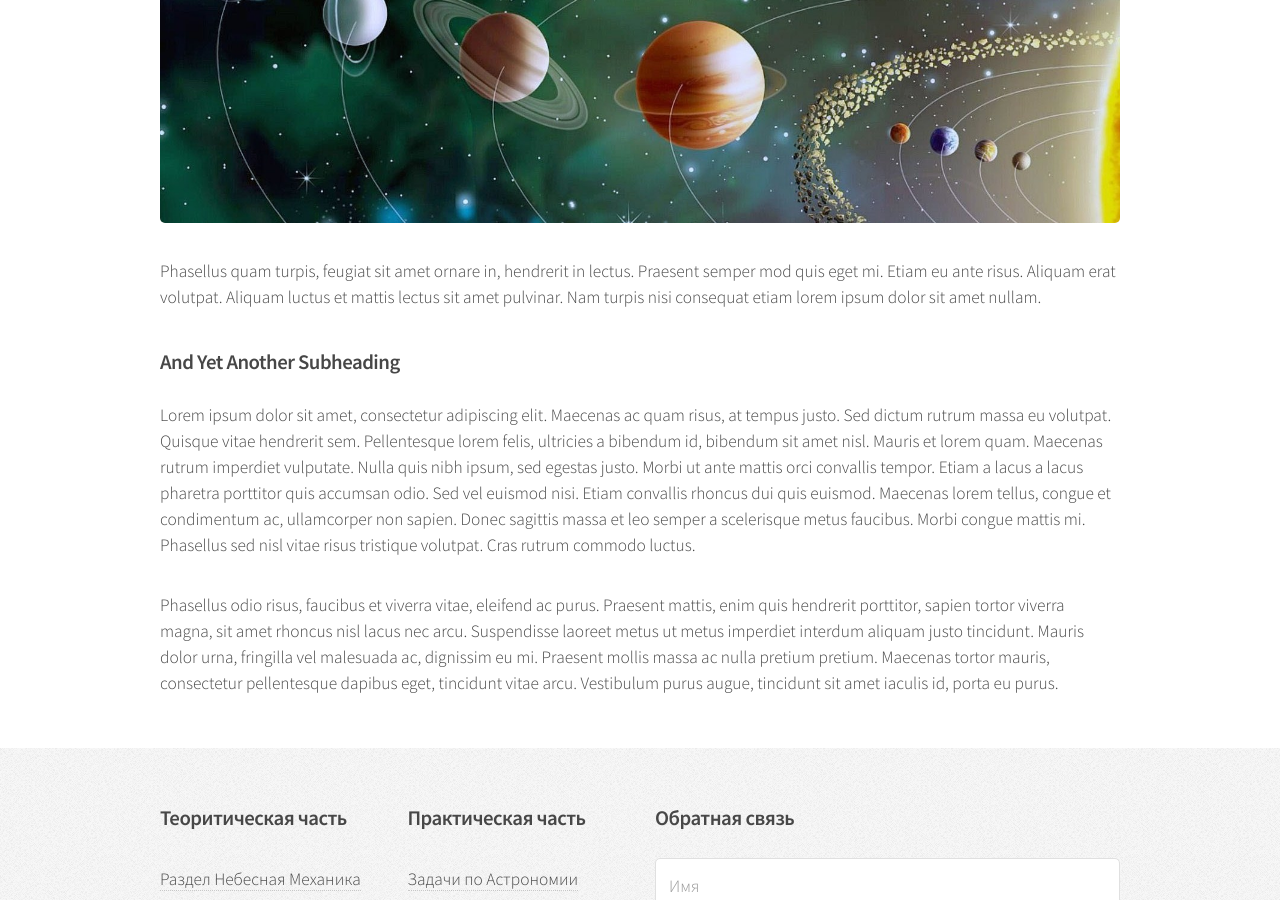
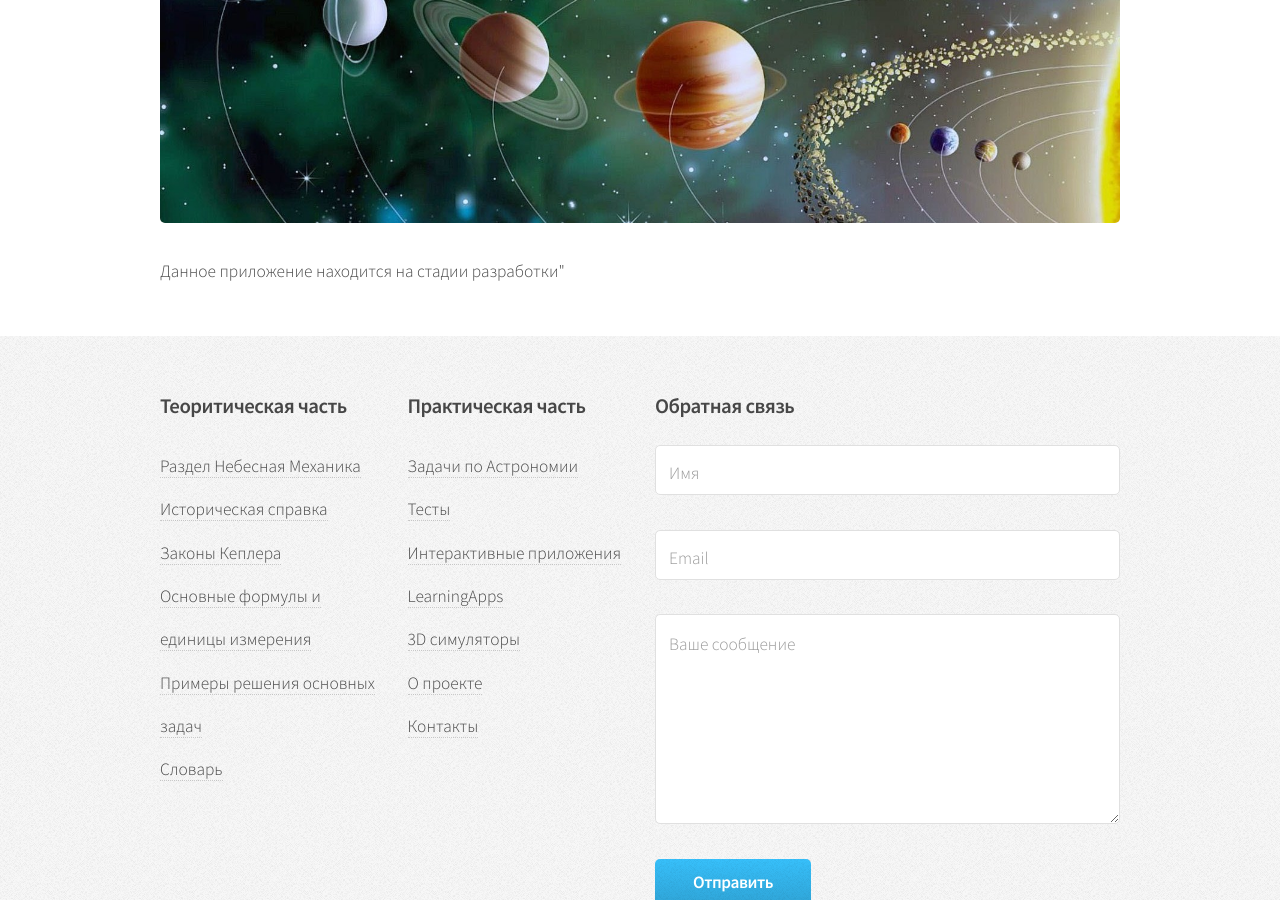
Before and after one commit to VlPop/VlPop.github.io, a Jekyll site: the page built from 3D_simulator.html, in a window 1280 px wide and 900 px high, scrolled down 437 px. Built offline with Jekyll 4.4.1, drawn with Linux system fonts in a browser that asks for light colours.

Commit message:
Update 3D_simulator.html

```diff
--- a/3D_simulator.html
+++ b/3D_simulator.html
@@ -18,27 +18,9 @@ layout: default
 
 						<span class="image featured"><img src="{{ site.baseurl }}/assets/images/banner.jpg" alt="" /></span>
 
-						<p>Phasellus quam turpis, feugiat sit amet ornare in, hendrerit in lectus.
-						Praesent semper mod quis eget mi. Etiam eu ante risus. Aliquam erat volutpat.
-						Aliquam luctus et mattis lectus sit amet pulvinar. Nam turpis nisi
-						consequat etiam lorem ipsum dolor sit amet nullam.</p>
+						<p>Данное приложение находится на стадии разработки"</p>
 
-						<h3>And Yet Another Subheading</h3>
-						<p>Lorem ipsum dolor sit amet, consectetur adipiscing elit. Maecenas ac quam risus, at tempus
-						justo. Sed dictum rutrum massa eu volutpat. Quisque vitae hendrerit sem. Pellentesque lorem felis,
-						ultricies a bibendum id, bibendum sit amet nisl. Mauris et lorem quam. Maecenas rutrum imperdiet
-						vulputate. Nulla quis nibh ipsum, sed egestas justo. Morbi ut ante mattis orci convallis tempor.
-						Etiam a lacus a lacus pharetra porttitor quis accumsan odio. Sed vel euismod nisi. Etiam convallis
-						rhoncus dui quis euismod. Maecenas lorem tellus, congue et condimentum ac, ullamcorper non sapien.
-						Donec sagittis massa et leo semper a scelerisque metus faucibus. Morbi congue mattis mi.
-						Phasellus sed nisl vitae risus tristique volutpat. Cras rutrum commodo luctus.</p>
 
-						<p>Phasellus odio risus, faucibus et viverra vitae, eleifend ac purus. Praesent mattis, enim
-						quis hendrerit porttitor, sapien tortor viverra magna, sit amet rhoncus nisl lacus nec arcu.
-						Suspendisse laoreet metus ut metus imperdiet interdum aliquam justo tincidunt. Mauris dolor urna,
-						fringilla vel malesuada ac, dignissim eu mi. Praesent mollis massa ac nulla pretium pretium.
-						Maecenas tortor mauris, consectetur pellentesque dapibus eget, tincidunt vitae arcu.
-						Vestibulum purus augue, tincidunt sit amet iaculis id, porta eu purus.</p>
 					</article>
 
 			</div>
```
